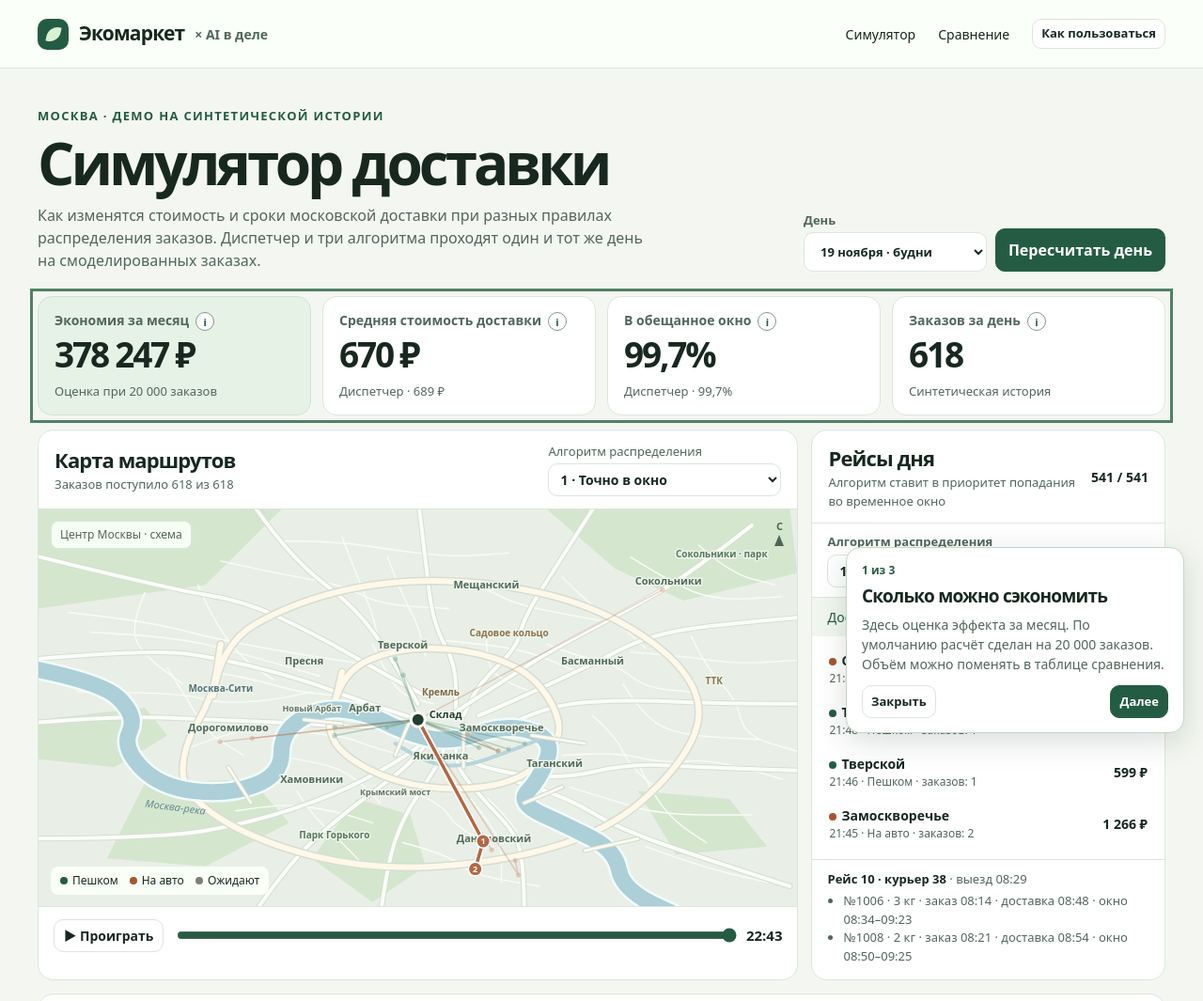
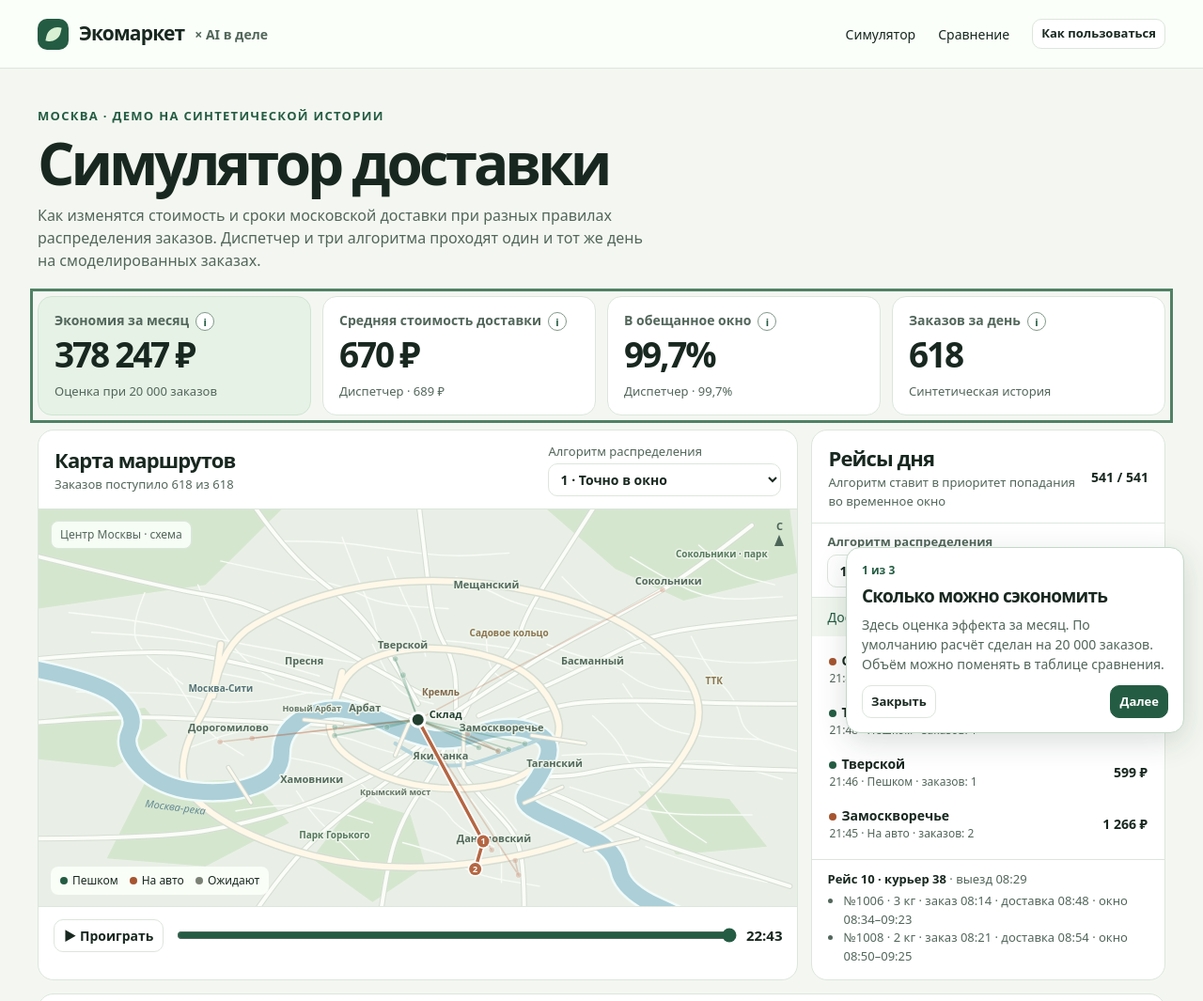
Before and after one commit to VyacheslavBusarov/busarov-pro-site, a plain HTML site: page ecomarket/index.html in a window 1280 px wide. Shown: the top 1065 px of the page at 94% size. Drawn offline with Linux system fonts and the light colour scheme.

Commit message:
Simplify Ecomarket simulator header

```diff
--- a/ecomarket/index.html
+++ b/ecomarket/index.html
@@ -8,14 +8,14 @@
 :root{color-scheme:light;--ink:#182820;--muted:#52665b;--line:#dce6dc;--green:#245c43;--mint:#e5f2e5;--paper:#f4f7f1;--white:#fff;--orange:#a65530}
 *{box-sizing:border-box}body{margin:0;background:var(--paper);color:var(--ink);font:16px/1.5 system-ui,-apple-system,sans-serif}button,select,input{font:inherit}button,select{cursor:pointer}a{color:inherit}button:focus-visible,a:focus-visible,select:focus-visible,input:focus-visible{outline:3px solid #a65530;outline-offset:3px}
 .wrap{width:min(1336px,100% - 80px);margin:auto}header{border-bottom:1px solid var(--line);background:#fafff9}header .wrap{height:72px;display:flex;align-items:center;justify-content:space-between;gap:20px}.brand{font-weight:760;letter-spacing:-.04em;font-size:21px;display:flex;align-items:center;gap:11px}.brand i{display:grid;place-items:center;width:33px;height:33px;border-radius:10px;background:var(--green)}.brand i:after{content:"";width:14px;height:17px;background:#d9f0d3;border-radius:12px 0 12px 0;transform:rotate(12deg)}.brand span{color:var(--muted);font-size:14px;font-weight:550;letter-spacing:0}nav{display:flex;gap:24px;font-size:14px}nav a{text-decoration:none}nav a:hover{text-decoration:underline}
-.hero{display:flex;justify-content:space-between;align-items:end;gap:30px;padding:41px 0 26px}.eyebrow{font-size:13px;font-weight:750;color:var(--green);letter-spacing:.1em;text-transform:uppercase}.hero h1{font-size:clamp(35px,5vw,62px);letter-spacing:-.065em;line-height:1.03;margin:8px 0 12px;font-weight:740}.hero p{margin:0;color:var(--muted);max-width:650px}.controls{display:flex;align-items:end;gap:9px;flex:none}.controls label{display:grid;gap:3px;font-size:13px;color:var(--muted);font-weight:650}select,button{border:1px solid var(--line);border-radius:10px;background:var(--white);color:var(--ink);padding:10px 13px;font-weight:650}.primary{background:var(--green);border-color:var(--green);color:white}.primary:hover{background:#194b35}.primary:disabled{opacity:.66;cursor:wait}
+.hero{display:flex;justify-content:space-between;align-items:end;gap:30px;padding:41px 0 26px}.eyebrow{font-size:13px;font-weight:750;color:var(--green);letter-spacing:.1em;text-transform:uppercase}.hero h1{font-size:clamp(35px,5vw,62px);letter-spacing:-.065em;line-height:1.03;margin:8px 0 12px;font-weight:740}.hero p{margin:0;color:var(--muted);max-width:650px}select,button{border:1px solid var(--line);border-radius:10px;background:var(--white);color:var(--ink);padding:10px 13px;font-weight:650}.primary{background:var(--green);border-color:var(--green);color:white}.primary:hover{background:#194b35}.primary:disabled{opacity:.66;cursor:wait}
 .kpis{display:grid;grid-template-columns:repeat(4,minmax(0,1fr));gap:12px;margin-bottom:15px}.kpi{background:var(--white);border:1px solid var(--line);border-radius:15px;padding:14px 17px}.kpi:first-child{background:var(--mint);border-color:#cfe4d2}.kpi span{font-size:14px;font-weight:620;color:var(--muted)}.kpi strong{display:block;font-size:clamp(24px,3vw,37px);line-height:1.1;letter-spacing:-.06em;margin:5px 0}.kpi small{font-size:13px;color:var(--muted)}
 .workspace{display:grid;grid-template-columns:minmax(0,2.15fr) minmax(280px,1fr);gap:14px}.card{background:white;border:1px solid var(--line);border-radius:17px;overflow:hidden}.bar{min-height:68px;padding:13px 17px;display:flex;justify-content:space-between;align-items:center;gap:10px}h2,h3,p{margin-top:0}h2{font-size:22px;letter-spacing:-.04em;margin-bottom:0}h3{font-size:17px;margin-bottom:6px}.sub{font-size:13px;color:var(--muted)}.toggle{display:flex;gap:3px;padding:3px;background:#edf2ed;border-radius:10px}.toggle button{border:0;padding:6px 10px;background:transparent;font-size:13px;white-space:nowrap}.toggle button[aria-pressed=true]{background:#fff;box-shadow:0 1px 4px #172b2018;color:var(--green)}
 .map{position:relative;background:#e9efe5;overflow:hidden;height:370px;border-block:1px solid var(--line)}canvas{display:block;width:100%;height:100%}.mapLabel{position:absolute;left:13px;top:12px;background:#fafff9e8;border:1px solid #dce6dc;padding:5px 9px;border-radius:8px;font-size:12px;color:var(--muted);pointer-events:none}.legend{position:absolute;bottom:12px;left:13px;display:flex;gap:12px;flex-wrap:wrap;background:#fafff9ef;padding:6px 10px;border-radius:8px;font-size:12px;pointer-events:none}.dot{display:inline-block;width:8px;height:8px;border-radius:50%;background:var(--green);margin-right:5px}.dot.auto{background:var(--orange)}.dot.pending{background:#7c8176}
 .timeline{display:grid;grid-template-columns:auto 1fr auto;gap:12px;align-items:center;padding:13px 16px}.timeline button{padding:6px 10px;font-size:14px}.timeline time{font-variant-numeric:tabular-nums;font-weight:750;font-size:15px}input[type=range]{width:100%;accent-color:var(--green);min-width:0;cursor:pointer}
 .side{display:flex;flex-direction:column}.side .bar{border-bottom:1px solid var(--line)}.sideSummary{padding:10px 16px;background:#f1f7ef;color:var(--green);font-size:14px}.routeList{height:237px;overflow:auto;padding:7px 9px}.route{border:1px solid transparent;width:100%;text-align:left;padding:7px 8px;display:flex;justify-content:space-between;align-items:center;gap:8px;background:white;font-size:14px}.route:hover,.route[aria-pressed=true]{background:#eef5ee;border-color:#d5e6d8}.route b{font-weight:680}.route small{display:block;color:var(--muted);font-size:12px;font-weight:450}.detail{border-top:1px solid var(--line);padding:11px 16px;min-height:104px;font-size:13px;color:var(--muted)}.detail strong{color:var(--ink)}.detail p{margin:0 0 4px}.detail ul{padding-left:17px;margin:4px 0}.status{position:absolute;width:1px;height:1px;clip-path:inset(50%);overflow:hidden}
 .comparison{margin-top:14px}.comparison .bar{border-bottom:1px solid var(--line)}.tableScroll{overflow:auto}.comparison table{width:100%;border-collapse:collapse;font-size:14px;white-space:nowrap}.comparison th,.comparison td{text-align:right;padding:9px 16px;border-bottom:1px solid var(--line)}.comparison th:first-child,.comparison td:first-child{text-align:left}.comparison thead th{vertical-align:bottom;background:#f5f8f4}.comparison thead button{font-size:13px;padding:6px 9px}.comparison [data-current="true"]{background:#eef6ed}.algorithmSelect{font-size:13px;color:var(--muted);display:grid;gap:2px}.algorithmSelect select{padding:6px 8px;font-size:14px;max-width:100%}.lower{margin:18px 0 40px}.lower details{background:white;border:1px solid var(--line);border-radius:13px;margin:9px 0;padding:12px 16px}.lower summary{cursor:pointer;font-weight:700}.lower ul{padding-left:21px}.lower li{margin:5px 0}.lower p:last-child{margin-bottom:0}.lower a{color:var(--green)}footer{font-size:13px;color:var(--muted);padding:0 0 25px}
-@media(max-width:920px){.wrap{width:calc(100% - 36px)}.hero{align-items:start;flex-direction:column;gap:16px}.workspace{grid-template-columns:minmax(0,1fr)}.routeList{height:180px}}@media(max-width:520px){.wrap{width:calc(100% - 24px)}header .wrap{height:57px}nav a:first-child,.brand span{display:none}.hero{padding-top:26px}.kpis{grid-template-columns:repeat(2,minmax(0,1fr))}.kpi{padding:11px}.bar{align-items:start;flex-wrap:wrap}.map{height:300px}.controls{flex-wrap:wrap}.timeline{padding-inline:10px;gap:8px}}
+@media(max-width:920px){.wrap{width:calc(100% - 36px)}.hero{align-items:start;flex-direction:column;gap:16px}.workspace{grid-template-columns:minmax(0,1fr)}.routeList{height:180px}}@media(max-width:520px){.wrap{width:calc(100% - 24px)}header .wrap{height:57px}nav a:first-child,.brand span{display:none}.hero{padding-top:26px}.kpis{grid-template-columns:repeat(2,minmax(0,1fr))}.kpi{padding:11px}.bar{align-items:start;flex-wrap:wrap}.map{height:300px}.timeline{padding-inline:10px;gap:8px}}
 
 nav{align-items:center}nav button{padding:5px 9px;font-size:13px}
 .tip{display:inline-grid;place-items:center;width:17px;height:17px;padding:0;margin-left:5px;border-radius:50%;border:1px solid #82998a;color:var(--green);background:#fff;font:700 11px/1 system-ui;vertical-align:1px}
@@ -46,8 +46,7 @@ nav{align-items:center}nav button{padding:5px 9px;font-size:13px}
 <body>
 <header><div class="wrap"><div class="brand"><i aria-hidden="true"></i>Экомаркет <span>× AI в деле</span></div><nav aria-label="Разделы"><a href="#simulation">Симулятор</a><a href="#comparison">Сравнение</a><button id="startTour" type="button">Как пользоваться</button></nav></div></header>
 <main class="wrap" id="simulation">
-<section class="hero"><div><div class="eyebrow">Москва · демо на синтетической истории</div><h1>Симулятор доставки</h1><p>Как изменятся стоимость и сроки московской доставки при разных правилах распределения заказов. Диспетчер и три алгоритма проходят один и тот же день на смоделированных заказах.</p></div>
-<div class="controls"><label>День<select id="day"><option value="0">19 ноября · будни</option><option value="1">20 ноября · пик</option><option value="2">21 ноября · выходной</option></select></label><button class="primary" id="run">Пересчитать день</button></div></section>
+<section class="hero"><div><div class="eyebrow">Москва · демо на синтетической истории</div><h1>Симулятор доставки</h1><p>Как изменятся стоимость и сроки московской доставки при разных правилах распределения заказов. Диспетчер и три алгоритма проходят один и тот же день на смоделированных заказах.</p></div></section>
 <section class="kpis" id="kpis" aria-label="Итоги дня"></section>
 <section class="workspace" aria-label="Маршруты и воспроизведение">
 <div class="card"><div class="bar"><div><h2>Карта маршрутов</h2><div class="sub" id="mapInfo"></div></div><label class="algorithmSelect">Алгоритм распределения<select id="algorithm"></select></label></div>
@@ -260,7 +259,7 @@ function metrics(){
 function stop(){clearInterval(timer);timer=null;$('play').textContent='▶ Проиграть';}
 function run(){
   stop();
-  orders=history(Number($('day').value));
+  orders=history(0);
   const base=simulate(orders,'base');
   const costs=calibrateCosts(base);
   results={base};
@@ -435,8 +434,6 @@ $('compare').onclick=e=>{
   const button=e.target.closest('[data-scenario]');
   if(button) changeAlgorithm(button.dataset.scenario);
 };
-$('run').onclick=run;
-$('day').onchange=run;
 $('month').onchange=()=>{hideTip();metrics();};
 $('time').oninput=()=>{stop();time=Number($('time').value);render();};
 $('play').onclick=()=>{
```
